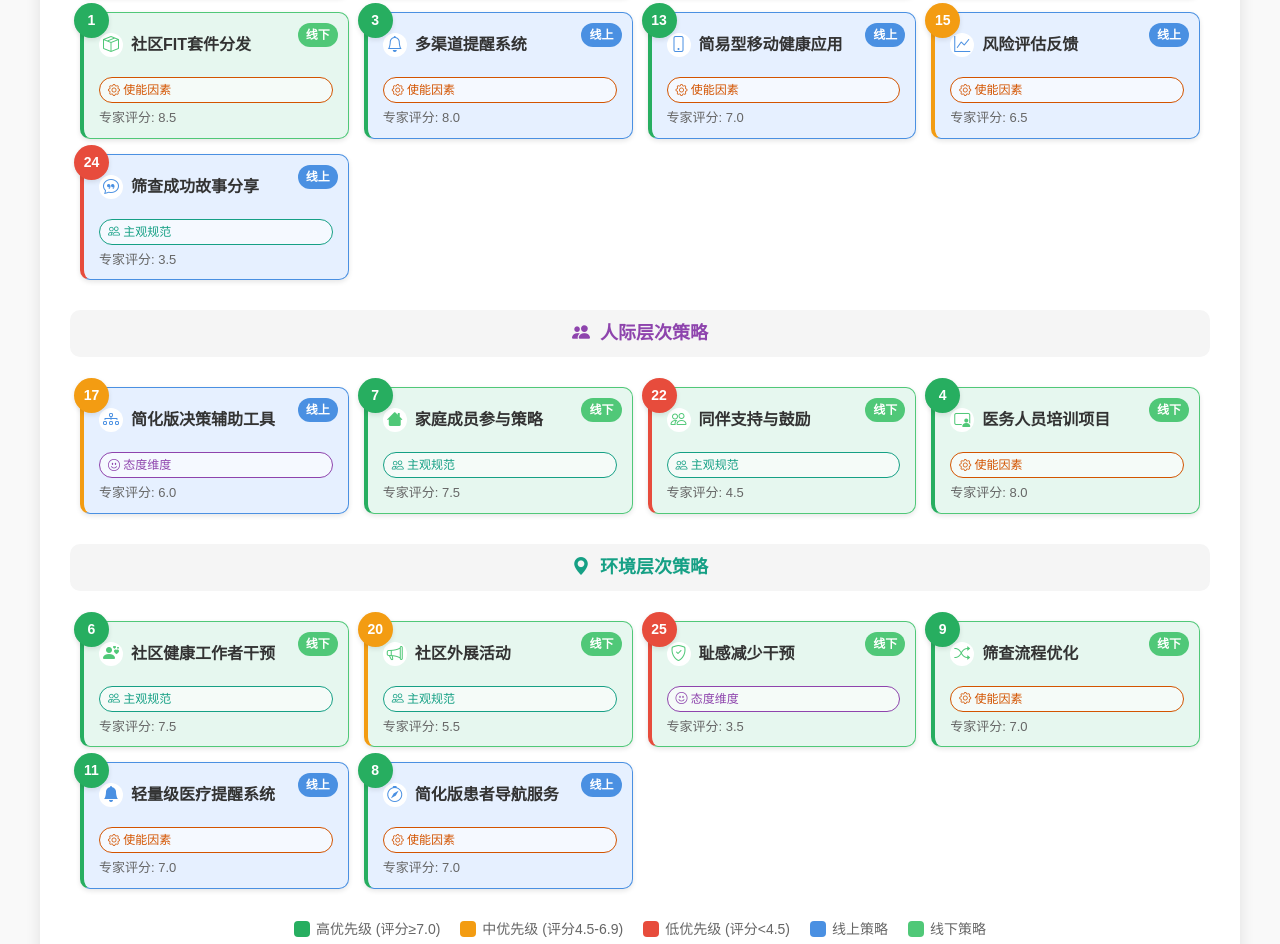
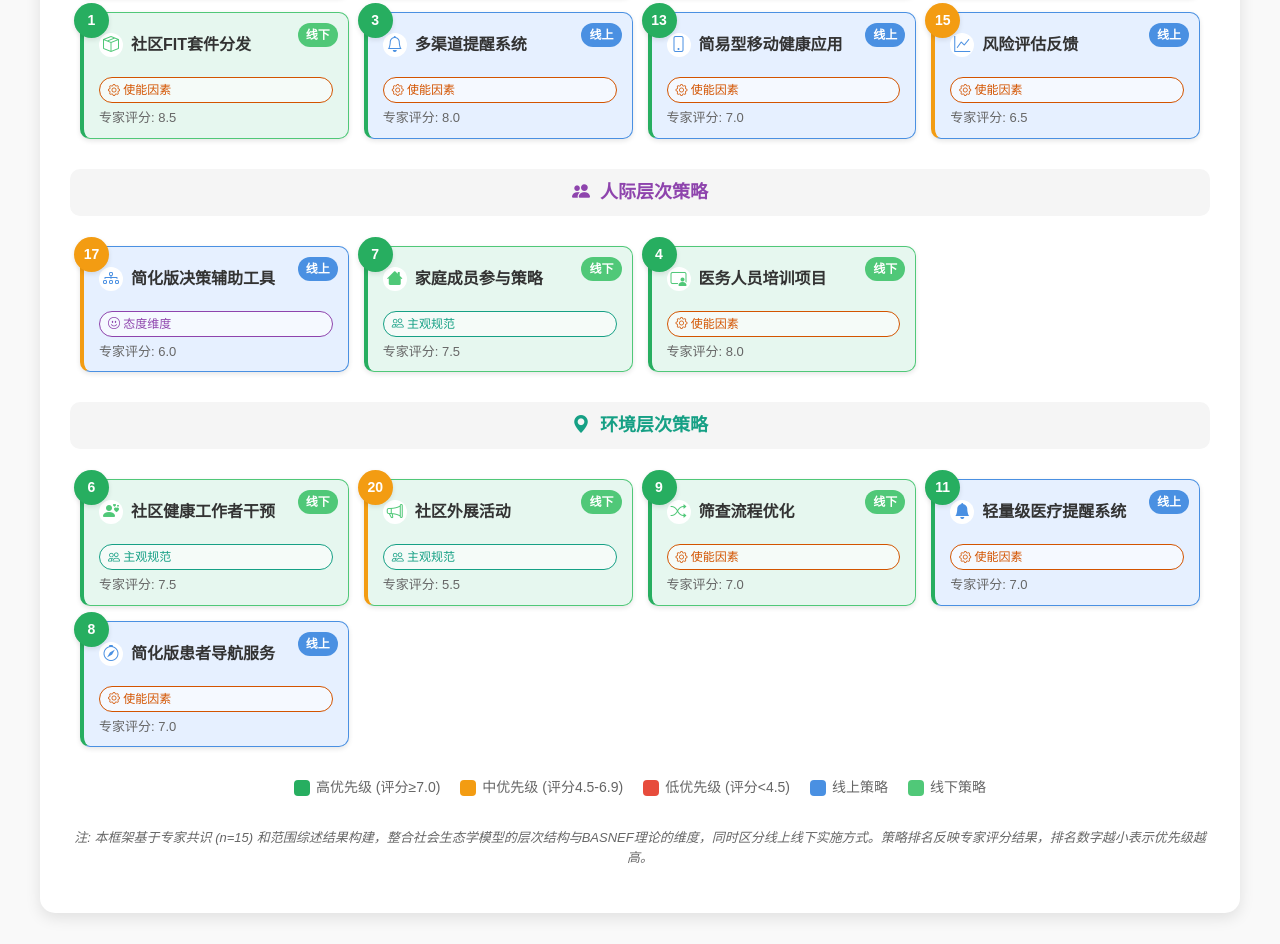
Before and after one commit to Bing-zi-Shi/CRCS, a plain HTML site: page index.html in a window 1280 px wide. Shown: the part 441-1385 px from the top of the page. Drawn offline with nearby package versions, Linux system fonts and the light colour scheme.

Commit message:
Update index.html

```diff
--- a/index.html
+++ b/index.html
@@ -518,20 +518,6 @@
                 </div>
                 <div class="score-tag">专家评分: 6.5</div>
             </div>
-
-            <!-- 主观规范 -->
-            <div class="strategy-card online low-priority" data-priority="low" data-delivery="online" data-theory="norms">
-                <div class="rank-badge">24</div>
-                <div class="delivery-badge">线上</div>
-                <div class="strategy-title">
-                    <span class="strategy-icon"><i class="bi bi-chat-quote"></i></span>
-                    筛查成功故事分享
-                </div>
-                <div class="theory-tag norms-tag">
-                    <i class="bi bi-people"></i> 主观规范
-                </div>
-                <div class="score-tag">专家评分: 3.5</div>
-            </div>
         </div>
 
         <div class="level-title interpersonal-title">
@@ -565,19 +551,6 @@
                     <i class="bi bi-people"></i> 主观规范
                 </div>
                 <div class="score-tag">专家评分: 7.5</div>
-            </div>
-
-            <div class="strategy-card offline low-priority" data-priority="low" data-delivery="offline" data-theory="norms">
-                <div class="rank-badge">22</div>
-                <div class="delivery-badge">线下</div>
-                <div class="strategy-title">
-                    <span class="strategy-icon"><i class="bi bi-people"></i></span>
-                    同伴支持与鼓励
-                </div>
-                <div class="theory-tag norms-tag">
-                    <i class="bi bi-people"></i> 主观规范
-                </div>
-                <div class="score-tag">专家评分: 4.5</div>
             </div>
 
             <!-- 使能因素 -->
@@ -625,20 +598,6 @@
                     <i class="bi bi-people"></i> 主观规范
                 </div>
                 <div class="score-tag">专家评分: 5.5</div>
-            </div>
-
-            <!-- 态度维度 -->
-            <div class="strategy-card offline low-priority" data-priority="low" data-delivery="offline" data-theory="attitudes">
-                <div class="rank-badge">25</div>
-                <div class="delivery-badge">线下</div>
-                <div class="strategy-title">
-                    <span class="strategy-icon"><i class="bi bi-shield-check"></i></span>
-                    耻感减少干预
-                </div>
-                <div class="theory-tag attitudes-tag">
-                    <i class="bi bi-emoji-smile"></i> 态度维度
-                </div>
-                <div class="score-tag">专家评分: 3.5</div>
             </div>
 
             <!-- 使能因素 -->
```
